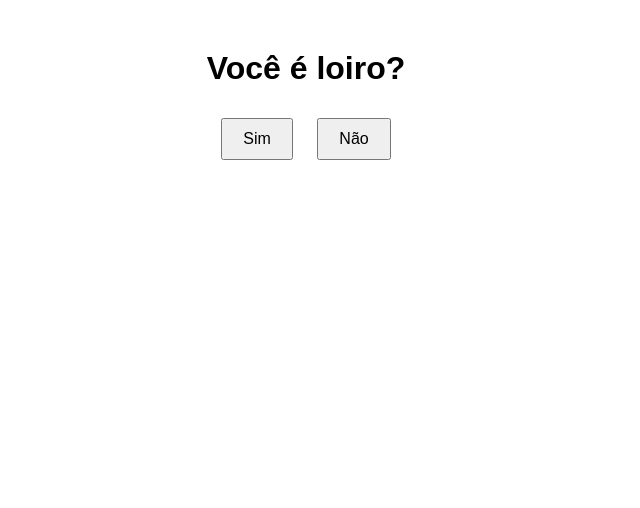
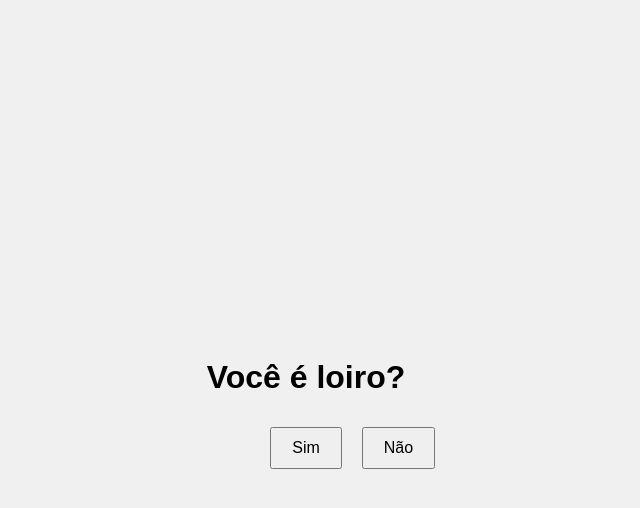
Before and after one commit to ribinha-code/lourran, a plain HTML site: page index.html in a window 1280 px wide. Shown: the whole page, without its empty margins (334-974 px from the left). Drawn offline with Linux system fonts and the light colour scheme.

Commit message:
Add files via upload

```diff
--- a/index.html
+++ b/index.html
@@ -3,35 +3,46 @@
 <head>
     <meta charset="UTF-8">
     <meta name="viewport" content="width=device-width, initial-scale=1.0">
-    <title>Pergunta</title>
+    <title>Você é loiro?</title>
     <style>
         body {
+            display: flex;
+            justify-content: center;
+            align-items: center;
+            height: 100vh;
             font-family: Arial, sans-serif;
+            background-color: #f0f0f0;
+        }
+        .container {
             text-align: center;
-            margin-top: 50px;
         }
-        .button-container {
-            margin-top: 20px;
-        }
-        button {
+        .button {
+            margin: 10px;
             padding: 10px 20px;
             font-size: 16px;
-            margin: 10px;
             cursor: pointer;
+        }
+        .moving-button {
+            position: absolute;
         }
     </style>
 </head>
 <body>
-    <h1>Você é loiro?</h1>
-    <div class="button-container">
-        <button onclick="responder('Sim')">Sim</button>
-        <button onclick="responder('Não')">Não</button>
+    <div class="container">
+        <h1>Você é loiro?</h1>
+        <button class="button" onclick="alert('Você clicou em Sim!')">Sim</button>
+        <button class="button moving-button" id="naoBtn">Não</button>
     </div>
 
     <script>
-        function responder(resposta) {
-            alert('Você respondeu: ' + resposta);
-        }
+        const naoBtn = document.getElementById('naoBtn');
+
+        naoBtn.addEventListener('mouseover', () => {
+            const x = Math.random() * (window.innerWidth - naoBtn.offsetWidth);
+            const y = Math.random() * (window.innerHeight - naoBtn.offsetHeight);
+            naoBtn.style.left = `${x}px`;
+            naoBtn.style.top = `${y}px`;
+        });
     </script>
 </body>
 </html>
```
